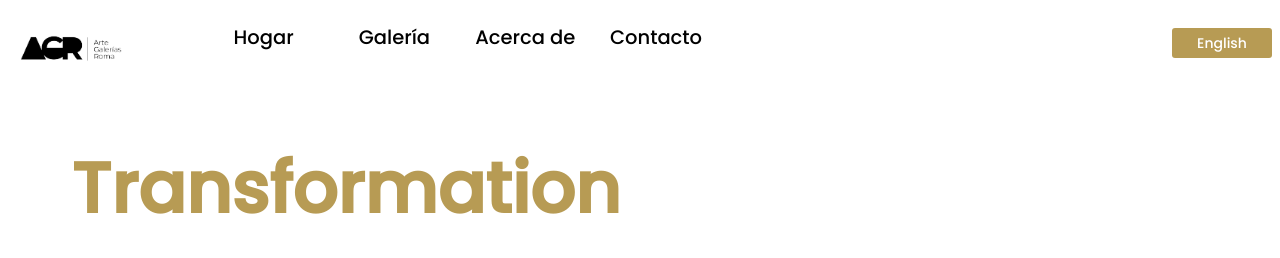
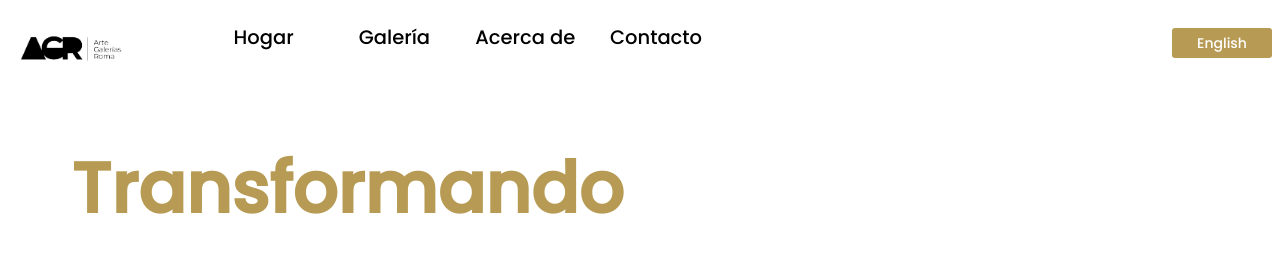
Before and after one commit to vaishkiyarminal001/ficha_technica, a React (Create React App) app: page / in a window 1280 px wide. Shown: the top 258 px of the page. Built offline with nearby package versions, Linux system fonts and the light colour scheme.

Commit message:
Changes Done for heading

```diff
--- a/src/Component/Pages/Home.jsx
+++ b/src/Component/Pages/Home.jsx
@@ -110,7 +110,7 @@ export default function Home() {
         {/* heading */}
         <div className="heading">
         <h1>
-          <span>Transformation</span>
+          <span>Transformando</span>
           <br/> Espacios con Arte</h1>
         </div>
 
```
